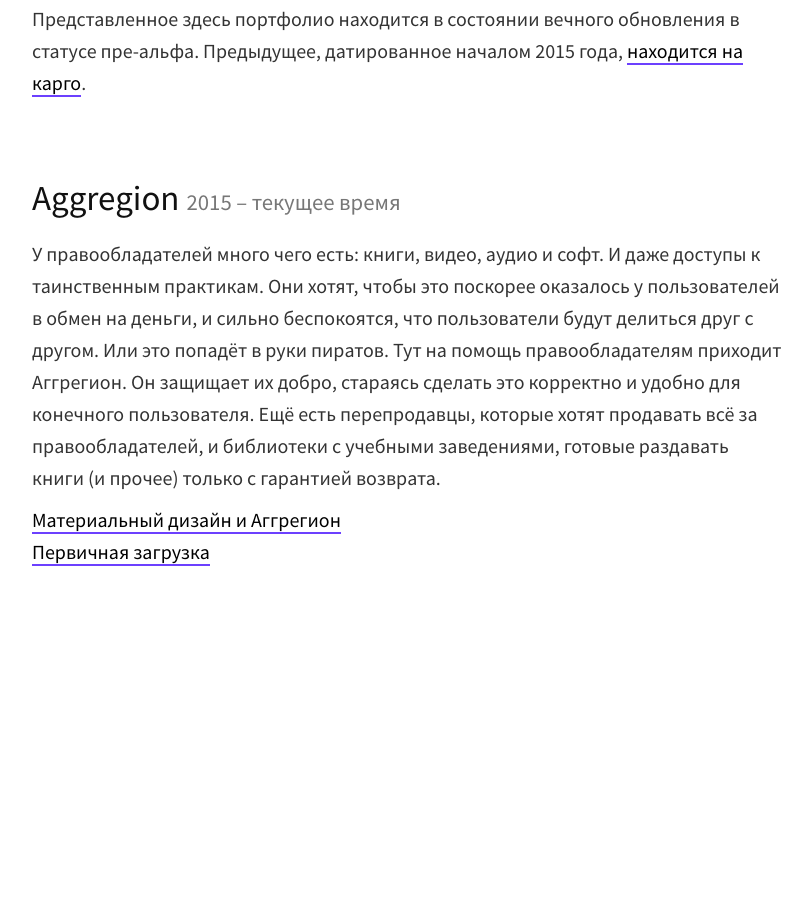
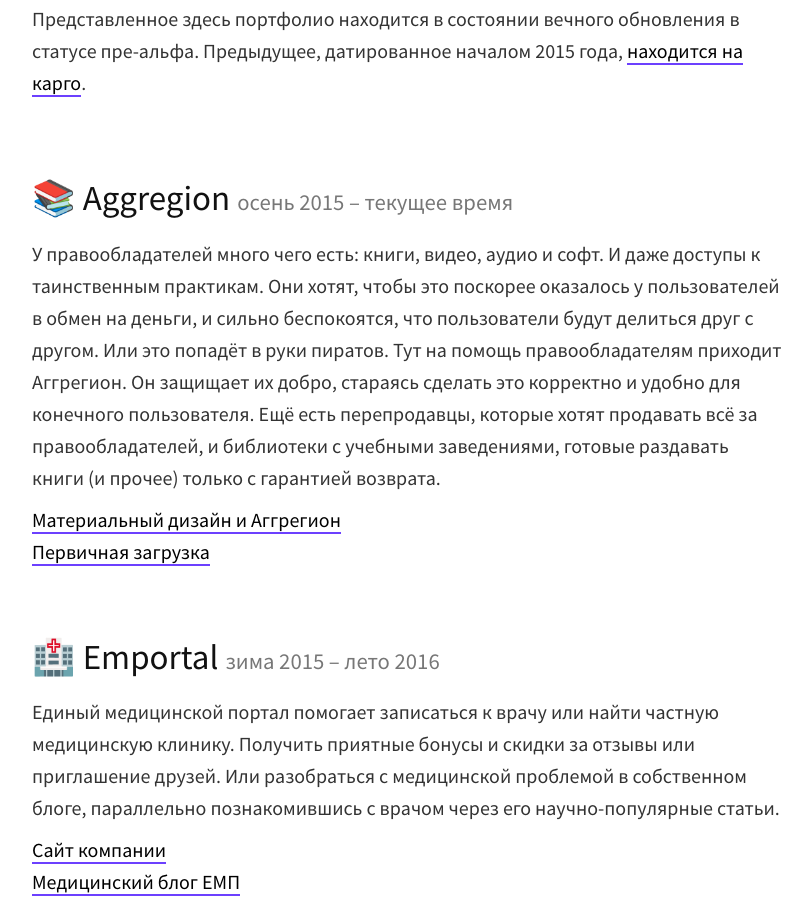
Before and after one commit to hedonistjugend/portfolio-2017, a plain HTML site: page index.html in a window 1280 px wide. Shown: the part 294-1217 px from the top of the page, without its empty margins (233-1045 px from the left). Before the commit the page ends 887 px from the top, so only its background shows below. Drawn offline with nearby package versions, Linux system fonts and the light colour scheme.

Commit message:
Added Emojis to headers + Emportal text

```diff
--- a/index.html
+++ b/index.html
@@ -42,7 +42,7 @@
             </article>
 
             <article class="col-md-8 col-md-offset-2">
-                <h2 class="a">Aggregion <small>2015 – текущее время</small></h2>
+                <h2 class="a">📚 Aggregion <small>осень 2015 – текущее время</small></h2>
                 <p>У правообладателей много чего есть: книги, видео, аудио и софт. И даже доступы к таинственным практикам. Они хотят, чтобы это поскорее оказалось у пользователей в обмен
                     на деньги, и сильно беспокоятся, что пользователи будут делиться друг с другом. Или это попадёт в руки пиратов. Тут на помощь правообладателям приходит Аггрегион. Он защищает их добро, стараясь сделать это корректно и удобно для конечного
                     пользователя. Ещё есть перепродавцы, которые хотят продавать всё за правообладателей, и библиотеки с учебными заведениями, готовые раздавать книги (и прочее) только с гарантией возврата.
@@ -52,6 +52,19 @@
 
             </article>
 
+
+            <article class="col-md-8 col-md-offset-2">
+                <h2 class="a">🏥 Emportal <small>зима 2015 – лето 2016</small></h2>
+                <p>
+                    Единый медицинской портал помогает записаться к врачу или найти частную медицинскую клинику.
+                    Получить приятные бонусы и скидки за отзывы или приглашение друзей.
+                    Или разобраться с медицинской проблемой в собственном  блоге,
+                    параллельно познакомившись с врачом через его научно-популярные статьи.
+                </p>
+                <a href="https://emportal.ru/">Сайт компании</a><br>
+                <a href="https://blog.emportal.ru/">Медицинский блог ЕМП</a>
+
+            </article>
         </div>
     </div>
     </div>
```
